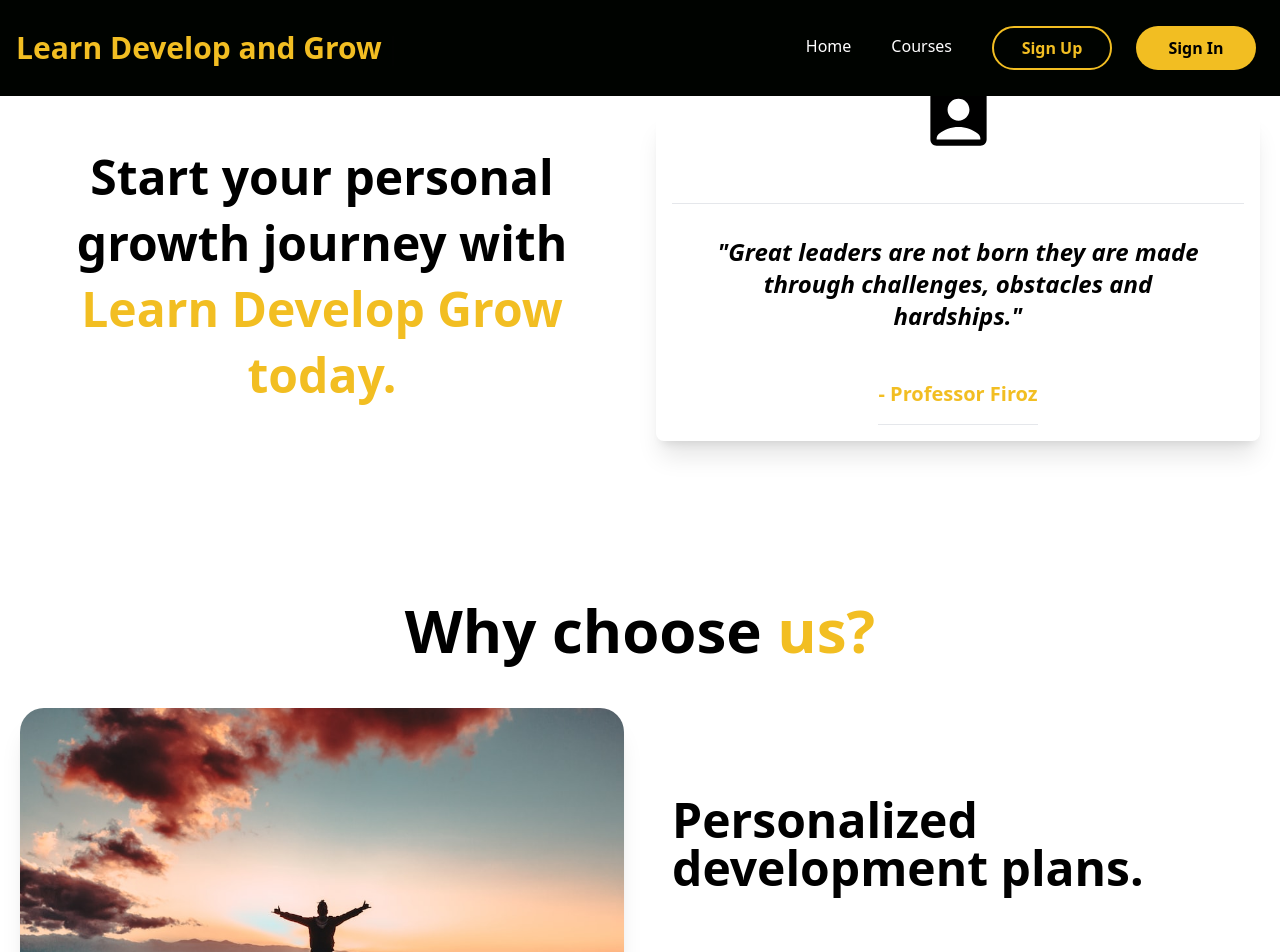
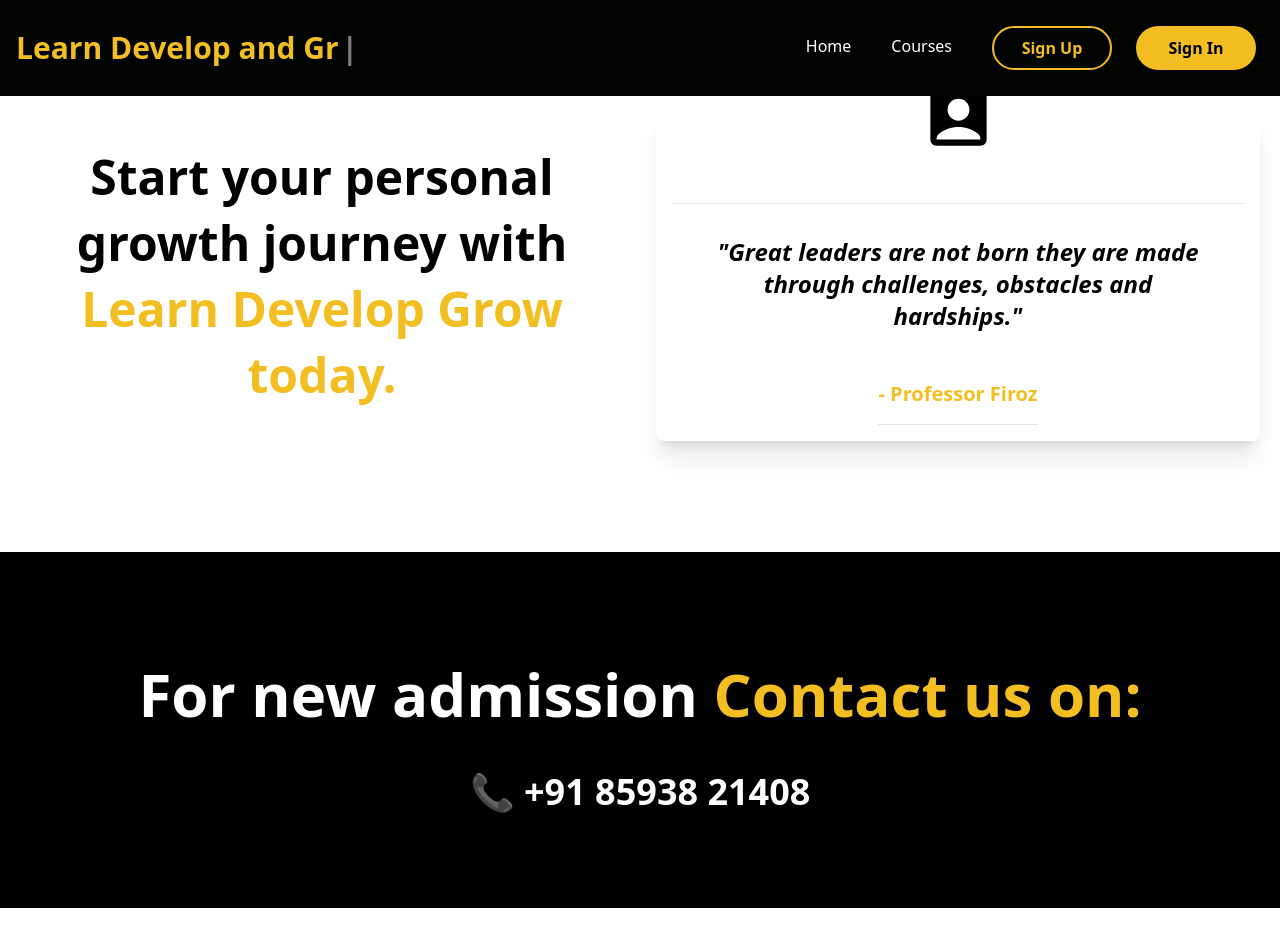
Before and after one commit to akshatbhj/Learn-Develop-and-Grow, a React (Create React App) app: page /professorreviewsection in a window 1280 px wide. Shown: the top 952 px of the page. Built offline with nearby package versions, Linux system fonts and the light colour scheme.

Commit message:
Adding Contact page

```diff
--- a/src/App.js
+++ b/src/App.js
@@ -10,6 +10,7 @@ import FAQSection from "./components/FAQ";
 import ProfessorReviewSection from "./components/ProfessorReview";
 import Community from "./components/Community";
 import Connect from "./components/Connect";
+import Contact from "./components/Contact";
 
 function App() {
   return (
@@ -27,6 +28,7 @@ function App() {
           {/* <Route path="/faqsection" element={<FAQSection />}></Route> */}
           <Route path="/professorreviewsection" element={<ProfessorReviewSection />}></Route>
         </Routes>
+        <Contact />
         <Community />
         <Testimonials />
         <FAQSection />
--- /dev/null
+++ b/src/components/Contact.jsx
@@ -0,0 +1,16 @@
+import React from "react";
+
+const Contact = () => {
+  return (
+    <div className="w-full pt-[6rem] pb-[6rem] px-4 bg-black">
+      <h1 className="text-white text-4xl md:text-5xl lg:text-6xl font-bold text-center mb-[3rem] mt-4 ">
+        For new admission <span className="text-[#f2be22]">Contact us on:</span>
+      </h1>
+      <div className="text-center text-4xl font-extrabold text-white" >
+        📞 +91 85938 21408
+      </div>
+    </div>
+  );
+};
+
+export default Contact;
```
